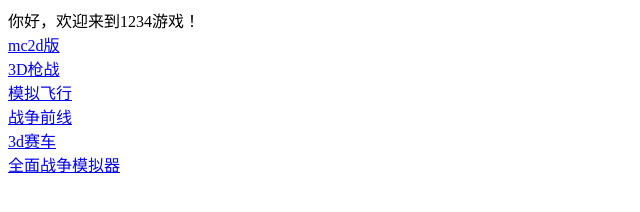
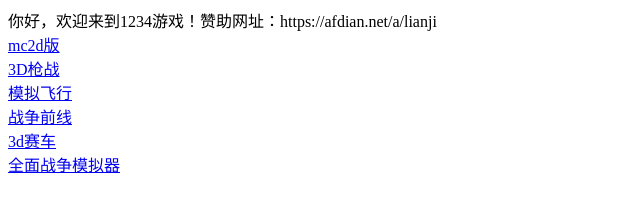
Before and after one commit to 83249287423/1234, a plain HTML site: page index.html in a window 1280 px wide. Shown: the whole page, without its empty margins (0-640 px from the left). Drawn offline with Linux system fonts and the light colour scheme.

Commit message:
Update index.html

```diff
--- a/index.html
+++ b/index.html
@@ -2,7 +2,7 @@
 <html>
 <head>
 <title>1234游戏</title>
-<a>你好，欢迎来到1234游戏！
+<a>你好，欢迎来到1234游戏！赞助网址：https://afdian.net/a/lianji
     <meta charset="utf-8">
 </head>
 <a href="./mc2d.html"><br>mc2d版</a>
```
